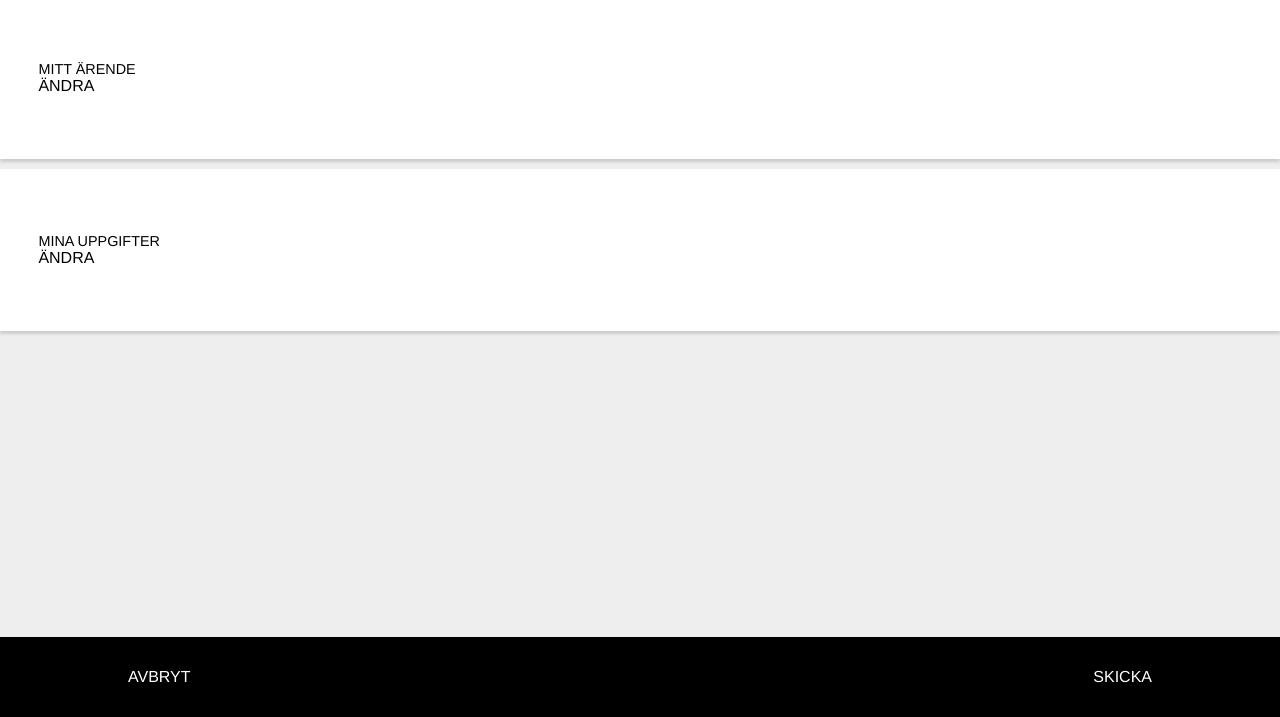
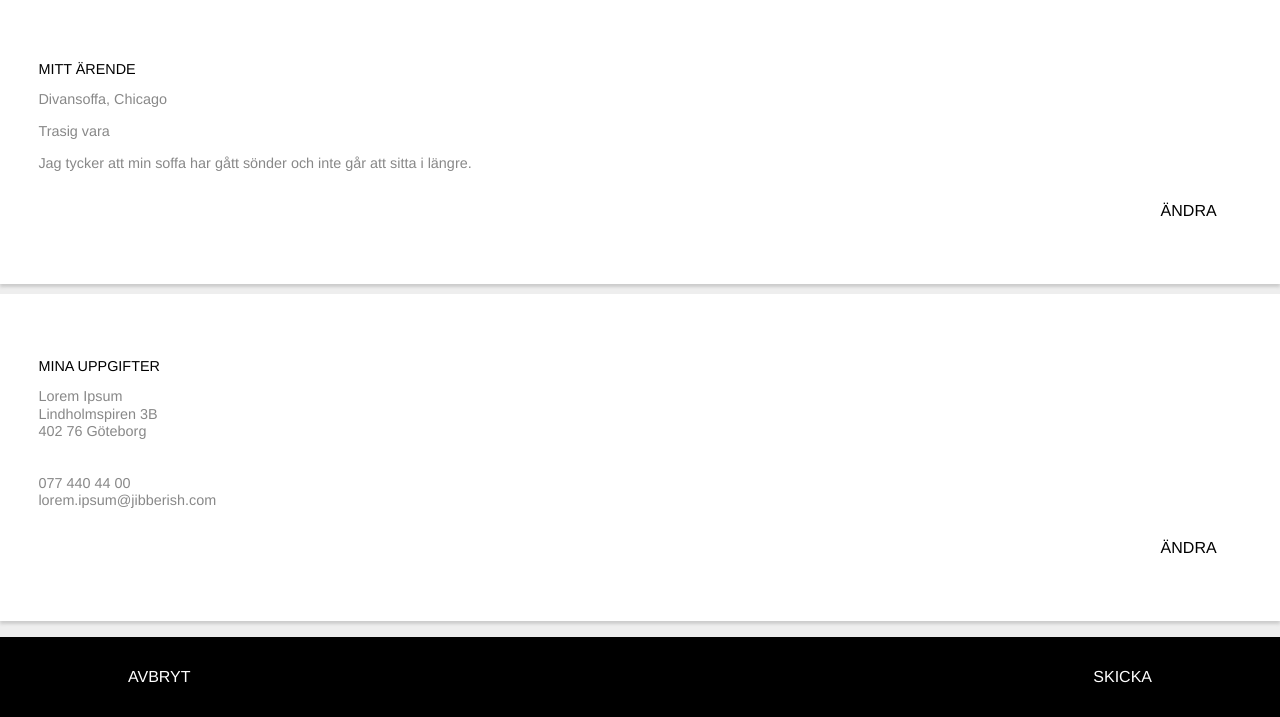
Before and after one commit to zystems/store, a website: page dev/html/reklamation-confirm.html in a window 1280 px wide. Shown: the part 83-800 px from the top of the page. Drawn offline with nearby package versions, Linux system fonts and the light colour scheme.

Commit message:
Dummy text for Claim-Confirm page

```diff
--- a/dev/html/reklamation-confirm.html
+++ b/dev/html/reklamation-confirm.html
@@ -24,14 +24,15 @@
 		<div class="App-content">
 			<div class="App-content-box">
 				<h2>MITT ÄRENDE</h2>
-				<div id="Confirm-product">
-
+				<div id="Confirm-product" class="Confirm-text">
+					<p>Divansoffa, Chicago</p>
 				</div>
-				<div id="Confirm-description-type">
-
+				<div id="Confirm-description-type" class="Confirm-text">
+					<p>Trasig vara</p>
 				</div>
-				<div id="Confirm-description-text">
-
+				<div id="Confirm-description-text" class="Confirm-text">
+					<p>Jag tycker att min soffa har gått sönder
+						och inte går att sitta i längre.</p>
 				</div>
 				<div class="Confirm-change">
 					<a href="reklamation-start.html">ÄNDRA</a>
@@ -39,8 +40,14 @@
 			</div>
 			<div class="App-content-box">
 				<h2>MINA UPPGIFTER</h2>
-				<div id="Confirm-address">
-
+				<div id="Confirm-address" class="Confirm-text">
+					<p>	Lorem Ipsum<br>
+						Lindholmspiren 3B<br>
+						402 76 Göteborg<br>
+						<br><br>
+						077 440 44 00<br>
+						lorem.ipsum@jibberish.com
+					</p>
 				</div>
 				<div class="Confirm-change">
 					<a href="reklamation-start.html">ÄNDRA</a>
--- a/dev/styles/_application-base.scss
+++ b/dev/styles/_application-base.scss
@@ -27,7 +27,7 @@
 
 .App-content {
 	height: 100vh - $header-height - $footer-height;
-	width: 100%;
+	width: 100vw;
 	background-color: $color-light-grey;
 	color: $font-color-dark;
 	overflow: hidden;
--- a/dev/styles/_reklamation.scss
+++ b/dev/styles/_reklamation.scss
@@ -69,8 +69,15 @@
 
 /* –– PAGE 2 (CONFIRM) –––––––––––––––––––––––––––––––––––––––––––– */
 
+.Confirm-text {
+	color: $font-color-grey;
+	font-size: $font-size-small;
+	font-weight: $font-weight-regular;
+	line-height: 1.2;
+}
+
 #Confirm-product {
-	color: $font-color-grey;
+
 }
 
 #Confirm-description-type {
@@ -86,5 +93,7 @@
 }
 
 .Confirm-change {
-
+	margin-top: 30px;
+	margin-right: 25px;
+	text-align: right;
 }
--- a/dev/styles/_variables.scss
+++ b/dev/styles/_variables.scss
@@ -9,14 +9,18 @@ $h1-size: 1.5em;
 //Color
 $h1-color: #E1E1E1;
 
+// font-size
+$font-size-small: 0.9em;
+
 // font-weight
 $font-weight-light: 100;
 $font-weight-regular: 500;
+$font-weight-bold: 700;
 
 // font-color
 $font-color-dark: #000;
 $font-color-light: #FFF;
-$font-color-grey: #aaa;
+$font-color-grey: #888;
 
 /*
 COLORS
```
Also changed, not shown: build/css/main.css, 1 other file.
